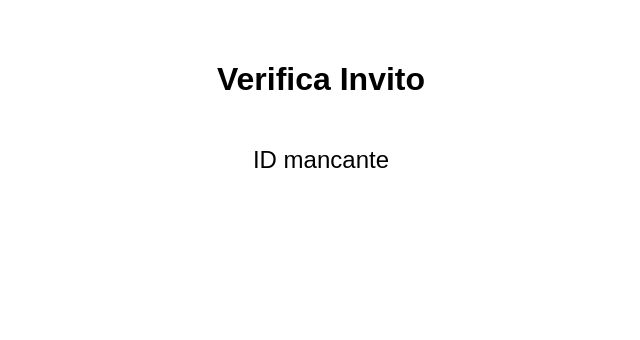
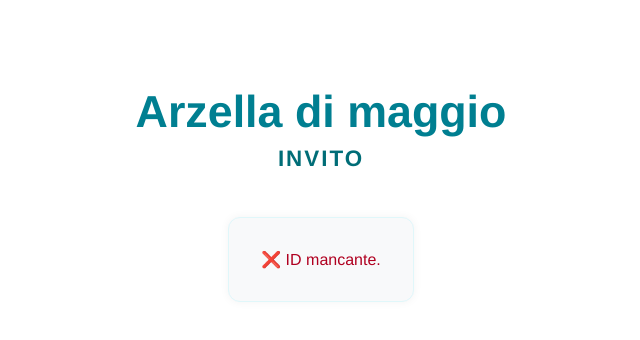
Before and after one commit to PtrTella/Arzella, a plain HTML site: page check.html in a window 1280 px wide. Shown: the whole page, without its empty margins (319-959 px from the left). Drawn offline with Linux system fonts and the light colour scheme.

Commit message:
Update check.html

```diff
--- a/check.html
+++ b/check.html
@@ -2,36 +2,95 @@
 <html lang="it">
 <head>
   <meta charset="UTF-8">
-  <title>Verifica Invito</title>
+  <title>Arzella di maggio</title>
   <style>
-    body { font-family: sans-serif; text-align: center; padding: 2em; }
-    .result { font-size: 1.5em; margin-top: 2em; }
-    .ok { color: green; }
-    .not-ok { color: red; }
+    body {
+      font-family: 'Helvetica Neue', Helvetica, sans-serif;
+      background: white;
+      color: #006d77;
+      padding: 3em 1em;
+      text-align: center;
+    }
+
+    h1 {
+      font-size: 2.8em;
+      color: #007f91;
+      margin-bottom: 0.2em;
+    }
+
+    .subtitle {
+      font-weight: bold;
+      text-transform: uppercase;
+      font-size: 1.4em;
+      margin-bottom: 2em;
+      letter-spacing: 2px;
+    }
+
+    .box {
+      display: inline-block;
+      background: #f8f9fa;
+      border: 1px solid #e0f7fa;
+      border-radius: 12px;
+      padding: 2em 2em;
+      max-width: 500px;
+      margin: auto;
+      box-shadow: 0 0 10px rgba(0,0,0,0.05);
+    }
+
+    .line {
+      font-size: 1.2em;
+      margin: 1em 0;
+    }
+
+    .emphasis {
+      font-weight: bold;
+      font-style: italic;
+      color: #005f73;
+    }
+
+    .not-found {
+      color: #b00020;
+    }
   </style>
 </head>
 <body>
-  <h1>Verifica Invito</h1>
-  <div class="result" id="result">Caricamento in corso...</div>
+  <h1>Arzella di maggio</h1>
+  <div class="subtitle">INVITO</div>
+
+  <div class="box" id="result">Caricamento in corso...</div>
 
   <script>
     async function checkGuest() {
       const params = new URLSearchParams(window.location.search);
       const id = params.get("id");
+      const resultEl = document.getElementById("result");
+
       if (!id) {
-        document.getElementById("result").textContent = "ID mancante";
+        resultEl.innerHTML = "<div class='not-found'>❌ ID mancante.</div>";
         return;
       }
 
-      const response = await fetch("https://script.google.com/macros/s/AKfycbwRt2ivnC3yTJTjL3PsKjY6VTGhDsnRr5ADYuZ9ZfOXx3OlhShsVtSoyCoI6qFOUy8t/exec?id=" + encodeURIComponent(id));
-      const data = await response.json();
+      try {
+        const response = await fetch("https://script.google.com/macros/s/AKfycbwRt2ivnC3yTJTjL3PsKjY6VTGhDsnRr5ADYuZ9ZfOXx3OlhShsVtSoyCoI6qFOUy8t/exec?id=" + encodeURIComponent(id));
+        const data = await response.json();
 
-      const resultEl = document.getElementById("result");
-
-      if (data.presente) {
-        resultEl.innerHTML = `<span class="ok">✅ Benvenuto, ${id.replace(/-/g, ' ')}</span>`;
-      } else {
-        resultEl.innerHTML = `<span class="not-ok">❌ ${id.replace(/-/g, ' ')} non è nella lista</span>`;
+        if (data.presente) {
+          resultEl.innerHTML = `
+            <div class="line"><strong>${id.replace(/-/g, ' ')}</strong>, grazie per la partecipazione.</div>
+            <div class="line">✅ Sei stato aggiunto alla lista.</div>
+            <div class="line emphasis">la prima vera festa</div>
+            <div class="line">sabato 10 maggio ore 20,30</div>
+            <div class="line">Imola, via Codrignano 58p (3° km dalla Curva della Tosa)</div>
+          `;
+        } else {
+          resultEl.innerHTML = `
+            <div class="line not-found">Salve, se hai effettuato il pagamento riceverai presto un link con il tuo invito.</div>
+          `;
+        }
+      } catch (err) {
+        resultEl.innerHTML = `
+          <div class="line not-found">⚠️ Errore nel recupero dei dati. Riprova più tardi.</div>
+        `;
       }
     }
 
```
